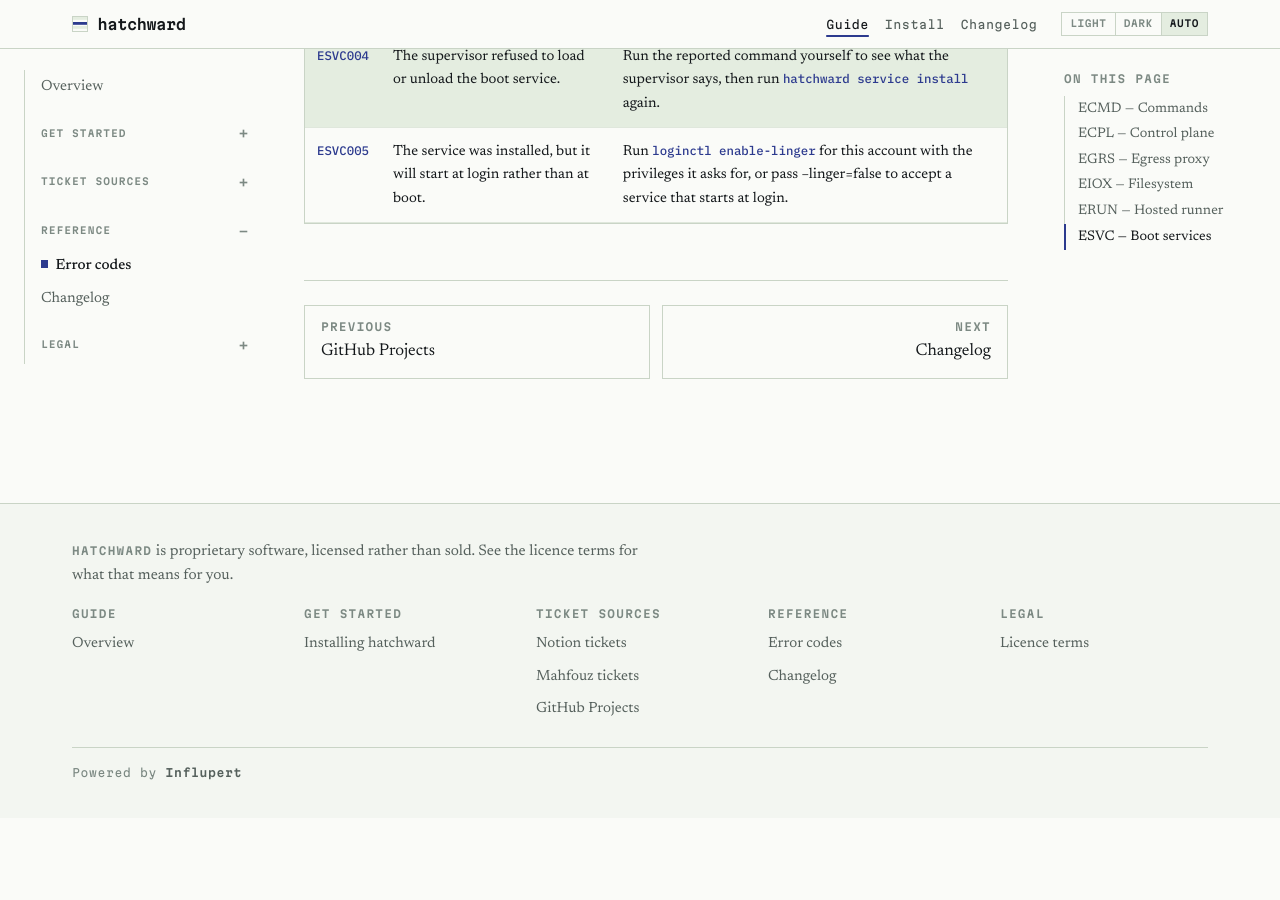
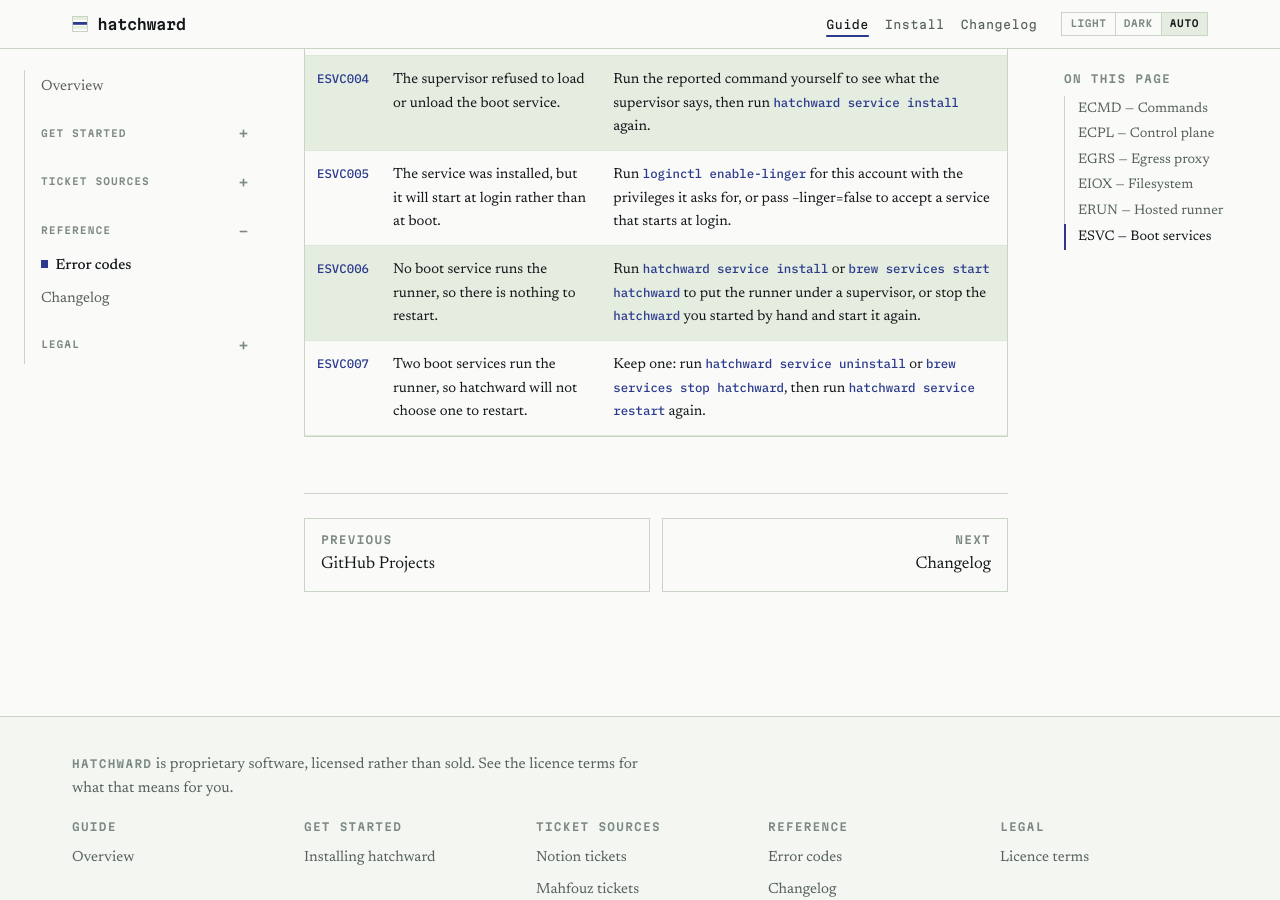
Before and after one commit to hatchward/docs, a Jekyll site: the page built from errors.md, in a window 1280 px wide and 900 px high, scrolled down 3657 px. Built offline with Jekyll 4.4.1, drawn with Linux system fonts in a browser that asks for light colours; our own code applies the rules of GitHub Pages for plain Markdown files; before the commit the page ends 4475 px from its top, so only the background shows below that.

Commit message:
Publish errors.md from hatchward/core@b9a31a179fa309efaa0cd6e25e1563c3ee8928e3

```diff
--- a/errors.md
+++ b/errors.md
@@ -73,3 +73,5 @@ The code appears in the error hatchward prints.
 | `ESVC003` | The boot service's unit file could not be written or removed. | Check that your home directory is writable, then run `hatchward service install` again. |
 | `ESVC004` | The supervisor refused to load or unload the boot service. | Run the reported command yourself to see what the supervisor says, then run `hatchward service install` again. |
 | `ESVC005` | The service was installed, but it will start at login rather than at boot. | Run `loginctl enable-linger` for this account with the privileges it asks for, or pass --linger=false to accept a service that starts at login. |
+| `ESVC006` | No boot service runs the runner, so there is nothing to restart. | Run `hatchward service install` or `brew services start hatchward` to put the runner under a supervisor, or stop the `hatchward` you started by hand and start it again. |
+| `ESVC007` | Two boot services run the runner, so hatchward will not choose one to restart. | Keep one: run `hatchward service uninstall` or `brew services stop hatchward`, then run `hatchward service restart` again. |
```
